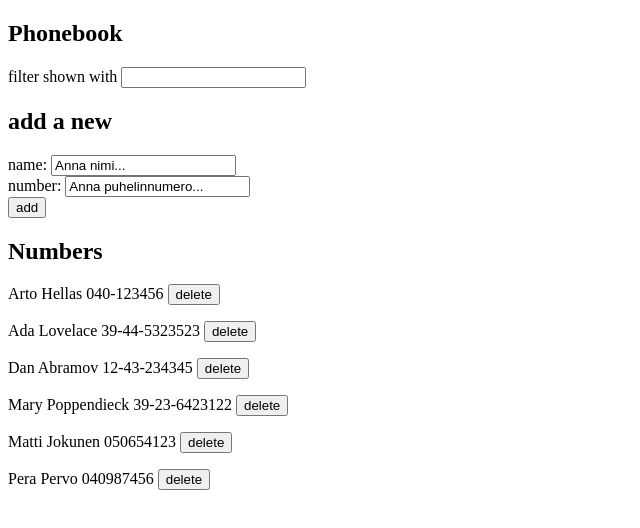
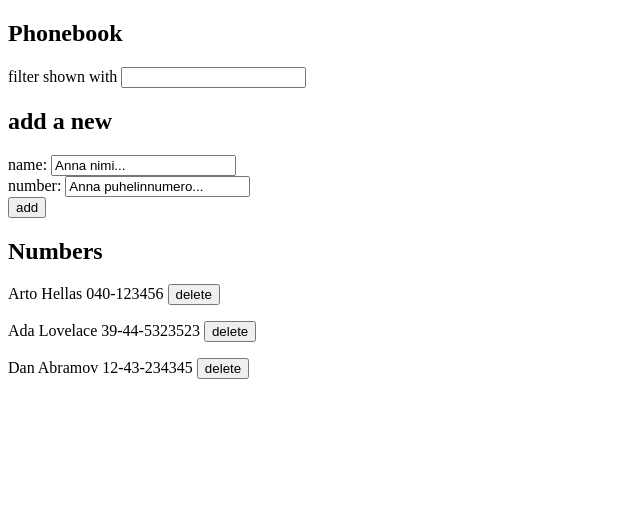
Before and after one commit to TommiSavolainen/FullStackOpen-osa2, a React (Vite) app in the folder osa2/puhelinluettelo/: page / in a window 1280 px wide. Shown: the top 528 px of the page, without its empty margins (0-640 px from the left). Built offline with nearby package versions, Linux system fonts and the light colour scheme; data requests are answered from the project's data file.

Commit message:
Delete toimii

```diff
--- a/osa2/puhelinluettelo/db.json
+++ b/osa2/puhelinluettelo/db.json
@@ -3,32 +3,17 @@
     {
       "name": "Arto Hellas",
       "number": "040-123456",
-      "id": "1"
+      "id": 1
     },
     {
       "name": "Ada Lovelace",
       "number": "39-44-5323523",
-      "id": "2"
+      "id": 2
     },
     {
       "name": "Dan Abramov",
       "number": "12-43-234345",
-      "id": "3"
-    },
-    {
-      "name": "Mary Poppendieck",
-      "number": "39-23-6423122",
-      "id": "4"
-    },
-    {
-      "id": "b8f7",
-      "name": "Matti Jokunen",
-      "number": "050654123"
-    },
-    {
-      "id": "e973",
-      "name": "Pera Pervo",
-      "number": "040987456"
+      "id": 3
     }
   ]
 }
--- a/osa2/puhelinluettelo/package.json
+++ b/osa2/puhelinluettelo/package.json
@@ -12,6 +12,7 @@
   },
   "dependencies": {
     "axios": "^1.6.7",
+    "json-server": "^0.17.4",
     "react": "^18.2.0",
     "react-dom": "^18.2.0"
   },
@@ -23,7 +24,6 @@
     "eslint-plugin-react": "^7.33.2",
     "eslint-plugin-react-hooks": "^4.6.0",
     "eslint-plugin-react-refresh": "^0.4.5",
-    "json-server": "^1.0.0-alpha.23",
     "vite": "^5.1.4"
   }
 }
--- a/osa2/puhelinluettelo/src/App.jsx
+++ b/osa2/puhelinluettelo/src/App.jsx
@@ -27,6 +27,14 @@ const App = () => {
       })
   }, [])
 
+  const klikattiinDelete = (name, id) => {
+    if (window.confirm(`Delete ${name}?`)){
+      noteService
+        .deletePerson(id)
+      const filterList = persons.filter(person => person.id != id)
+      setPersons(filterList)
+    }
+  }
 
   const addPerson = (event) => {
     event.preventDefault()
@@ -76,7 +84,7 @@ const App = () => {
       <h2>add a new</h2>
       <PersonForm addPerson={addPerson} newName={newName} handleNoteChange={handleNoteChange} newNumber={newNumber} handleNumberChange={handleNumberChange}/>
       <h2>Numbers</h2>
-      <Persons personsToShow={personsToShow}/>
+      <Persons personsToShow={personsToShow} klikattiinDelete={klikattiinDelete} />
     </div>
   )
 
--- a/osa2/puhelinluettelo/src/components/Persons.jsx
+++ b/osa2/puhelinluettelo/src/components/Persons.jsx
@@ -2,14 +2,14 @@ const Persons = (props) => {
 return(
     <>
     {props.personsToShow.map(person =>
-    <Person key={person.name} name={person.name} number={person.number}/>)}
+    <Person key={person.name} name={person.name} number={person.number} id={person.id} klikattiinDelete={props.klikattiinDelete} />)}
     </>
 )
 }
 const Person = (props)=>{
     return(
       <>
-      <p key={props.name}>{props.name} {props.number} <button>delete</button> </p>
+      <p key={props.name}>{props.name} {props.number} <button onClick={()=> props.klikattiinDelete(props.name, props.id)}>delete</button> </p>
       </>
     )
   }
--- a/osa2/puhelinluettelo/src/services/persons.js
+++ b/osa2/puhelinluettelo/src/services/persons.js
@@ -13,8 +13,13 @@ const update = (id, newObject) => {
     return axios.put(`${baseUrl}/${id}`, newObject);
 };
 
+const deletePerson = (id) => {
+    return axios.delete(`${baseUrl}/${id}`);
+};
+
 export default {
     getAll: getAll,
     create: create,
     update: update,
+    deletePerson: deletePerson,
 };
```
Also changed, not shown: 1 other file (tests, documents, lock files or other folders).
